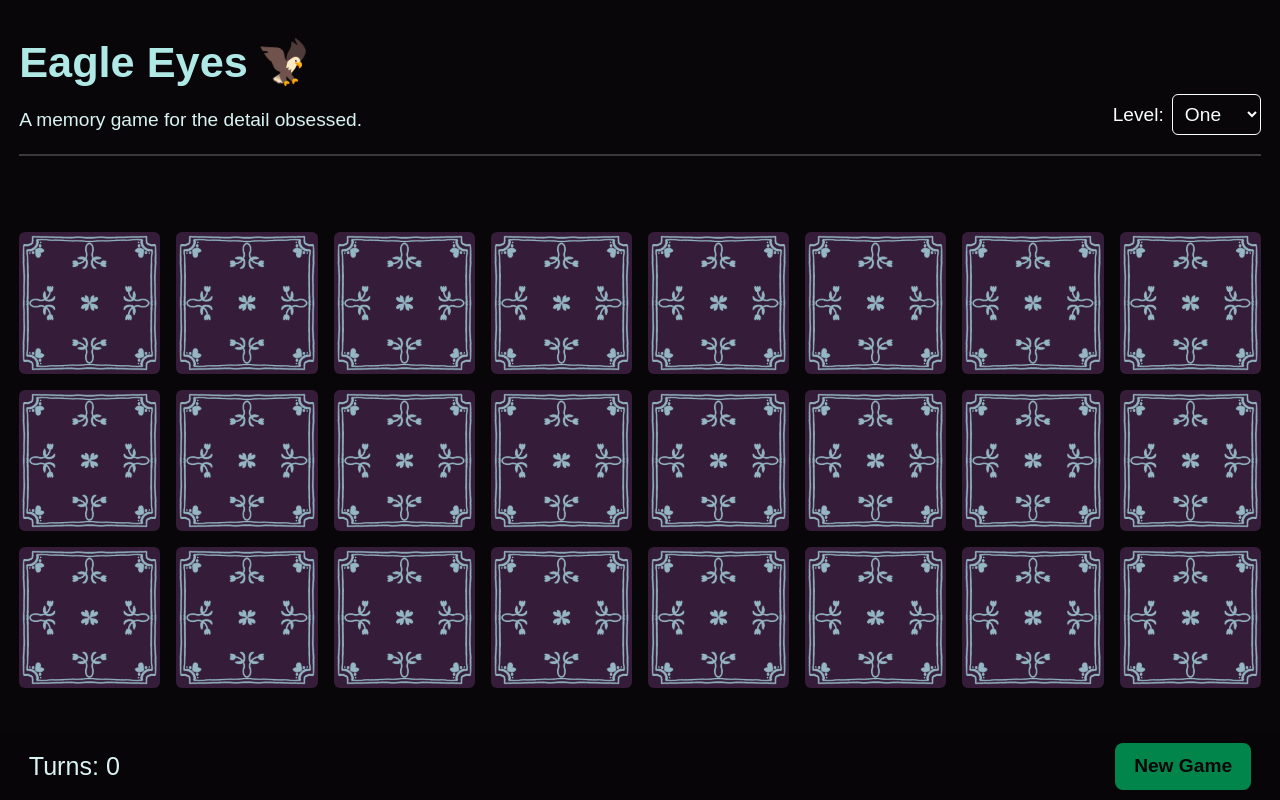
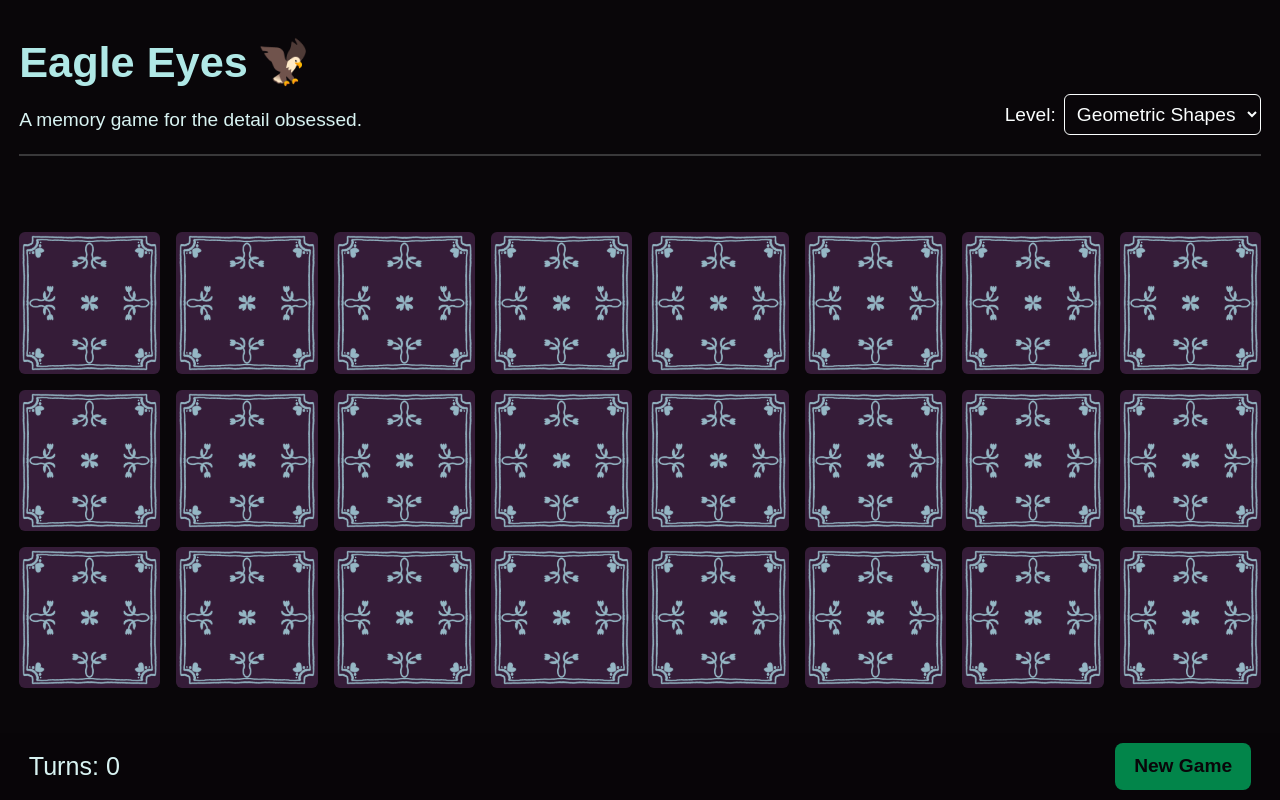
Before and after one commit to Samalmohanna1/Eagle-Eyes, a React (Vite) app: page / in a window 1280 px wide. Built offline with nearby package versions, Linux system fonts and the light colour scheme.

Commit message:
feat: animate shuffled deck, change level names.

```diff
--- a/package.json
+++ b/package.json
@@ -10,6 +10,7 @@
     "preview": "vite preview"
   },
   "dependencies": {
+    "framer-motion": "^11.3.17",
     "react": "^18.3.1",
     "react-confetti": "^6.1.0",
     "react-dom": "^18.3.1"
--- a/src/App.tsx
+++ b/src/App.tsx
@@ -5,6 +5,7 @@ import levelThree from './utils/level-three.json'
 import Card from './components/Card'
 import { CardType } from './types'
 import Confetti from 'react-confetti'
+import { motion } from 'framer-motion'
 
 function App() {
 	const [level, setLevel] = useState<CardType[]>(levelOne as CardType[])
@@ -131,17 +132,30 @@ function App() {
 						className='bg-black-300 border border-gray-300 rounded-md p-2'
 						onChange={handleDifficultyChange}
 					>
-						<option value='one'>One</option>
-						<option value='two'>Two</option>
-						<option value='three'>Three</option>
+						<option value='one'>Geometric Shapes</option>
+						<option value='two'>Organic Shapes</option>
+						<option value='three'>Fonts</option>
 					</select>
 				</div>
 			</div>
 			<div className='grid grid-cols-4 lg:grid-cols-8 gap-4 py-space-2xl'>
 				{cards && cards.length > 0 ? (
-					cards.map((card) => (
+					cards.map((card, i) => (
+						<motion.div
+							key={card.id}
+							initial={{
+								opacity: 0,
+								translateX: -50,
+								translateY: -50,
+							}}
+							animate={{
+								opacity: 1,
+								translateX: 0,
+								translateY: 0,
+							}}
+							transition={{ duration: 0.15, delay: i * 0.1 }}
+						>
 							<Card
-							key={card.id}
 								src={card.src}
 								level={card.level}
 								id={card.id}
@@ -153,6 +167,7 @@ function App() {
 								}
 								disabled={disabled}
 							/>
+						</motion.div>
 					))
 				) : (
 					<p className='col-span-5 text-center'>
```
Also changed, not shown: 1 other file (tests, documents, lock files or other folders). Lines whose indentation alone changed are shown as unchanged.
